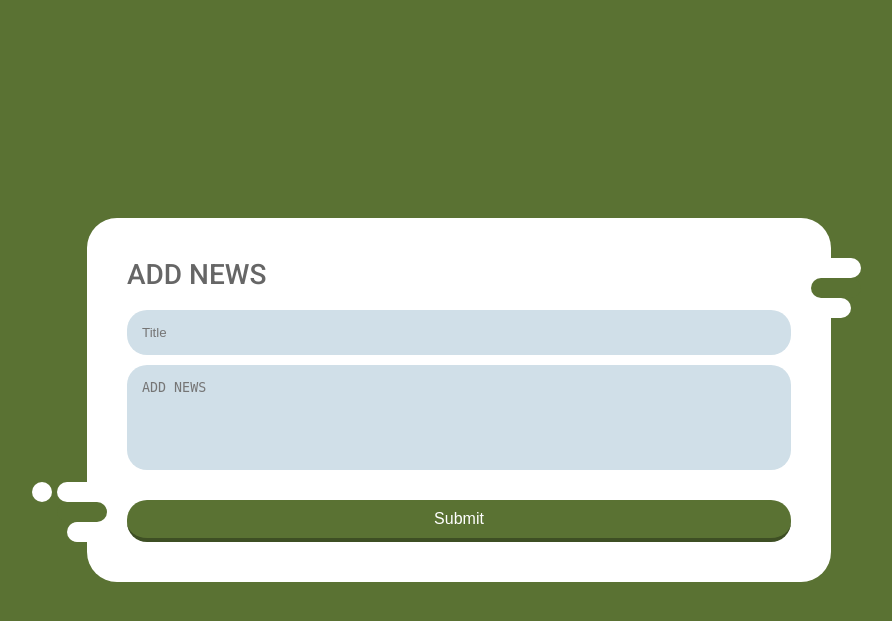
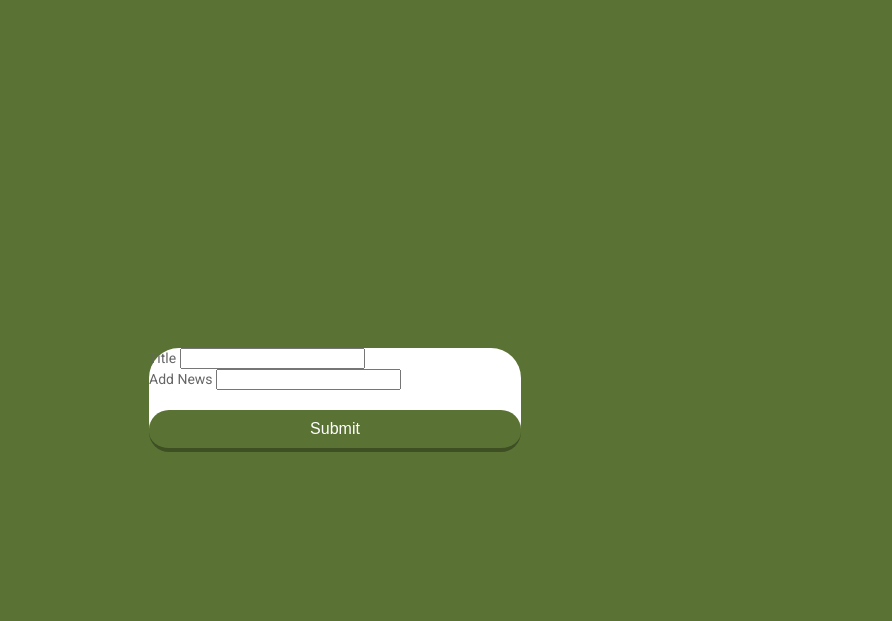
Before and after one commit to SanaRezaei/news, a PHP site: page /create.php in a window 1280 px wide. Shown: the top 621 px of the page, without its empty margins (181-1073 px from the left). Run offline with PHP 8.4, Linux system fonts and the light colour scheme.

Commit message:
add create

```diff
--- a/Post.php
+++ b/Post.php
@@ -1,9 +1,22 @@
 <?php
 
 class Post {
-    private $id;
+    private $id = 10;
     private $titre;
     private $contenu;
+
+    public function hydrate(array $donnees){
+        foreach ($donnees as $cle => $valeur){
+            $methode = 'set'.ucfirst($cle);
+            if (method_exists($this, $methode)){
+                $this->$methode($valeur);
+            }
+        }
+    }
+
+    public function __construct(array $donnees) {
+        $this->hydrate($donnees);
+    }
 
     /**
      * Get the value of id
@@ -51,7 +64,7 @@ class Post {
      */
     public function setTitre($titre)
     {
-        if (is_string($titre)){
+        if (!is_string($titre)){
             echo "title must be string";
             return $this;
         }
@@ -66,7 +79,7 @@ class Post {
      */
     public function setContenu($contenu)
     {
-        if (is_string($contenu)){
+        if (!is_string($contenu)){
             echo "content must be string";
             return $this;
         }
@@ -74,19 +87,13 @@ class Post {
         return $this;
     }
 
-    public function hydrate(array $donnees){
-        foreach ($donnees as $cle => $valeur){
-            $methode = 'set'.ucfirst($cle);
-            if (method_exists($this, $methode)){
-                $this->$methode($valeur);
-            }
-        }
-    }
 
-    function __construct(array $donnees) {
-        $this->hydrate($donnees);
-    }
 }
+
+// class Test {
+//     public $name = "sana";
+//     public $age = 10;
+// }
 
 
 ?>
--- a/PostManager.php
+++ b/PostManager.php
@@ -16,11 +16,17 @@ class PostManager {
     }
 
     public function addNews(Post $post){
-
+        echo "add news called";
+        $title = $post->getTitre();
+        $content = $post->getContenu();
+        $sql = "INSERT INTO posts (title,content) VALUES ('$title','$content')";
+        $res = $this->db->query ($sql);
+        return $res;
     }
 
     public function get(int $id){
-
+        $res = $this->db-> query ("SELECT * FROM posts WHERE id=$id");
+        return $res;
     }
 
     public function getAll(){
@@ -37,7 +43,7 @@ class PostManager {
     }
 
     public function delete(int $id){
-
+        $this->db-> query ("DELETE * FROM posts WHERE id=$id");
     }
 }
 
--- a/create.php
+++ b/create.php
@@ -7,16 +7,30 @@
 
   </head>
   <body>
-    <form action="/" class="decor">
-      <div class="form-left-decoration"></div>
-      <div class="form-right-decoration"></div>
-      <div class="circle"></div>
-      <div class="form-inner">
-        <h1>ADD NEWS</h1>
-        <input type="text" placeholder="Title">
-        <textarea placeholder="ADD NEWS" rows="5"></textarea>
-        <button type="submit" href="/">Submit</button>
-      </div>
-    </form>
+    <div class="container" style ="width:50%;">
+      <form method="POST">
+        <div class="mb-3">
+            <label for="title" class="form-label" >Title</label>
+            <input type="text" name="title" id="title" class="form-control">
+        </div>
+        <div class="mb-3">
+            <label for="addNews" class="form-label" >Add News</label>
+            <input type="text" name="addNews" id="addNews" class="form-control">
+        </div>
+        <button type="submit" class="btn btn-primary">Submit</button>
+      </form>
+    </div>
+
+    <?php
+      include "./PostManager.php";
+      if($_POST){
+          if (isset($_POST['title']) && isset($_POST['addNews'])){
+            $array = array("Titre"=>$_POST['title'], "Contenu"=>$_POST['addNews']);
+            $post = new Post($array);
+            $manager = new PostManager();
+            $posts = $manager->addNews($post);
+          }
+      }
+    ?>
   </body>
 </html>
--- a/index.php
+++ b/index.php
@@ -10,7 +10,6 @@
 <body>
 <div class="container">
 <?php
-        echo "log00";
         include "./PostManager.php";
         $manager = new PostManager();
         $posts = $manager->getAll();
```
